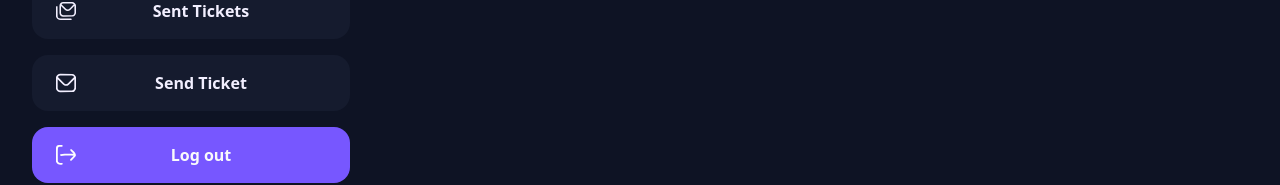
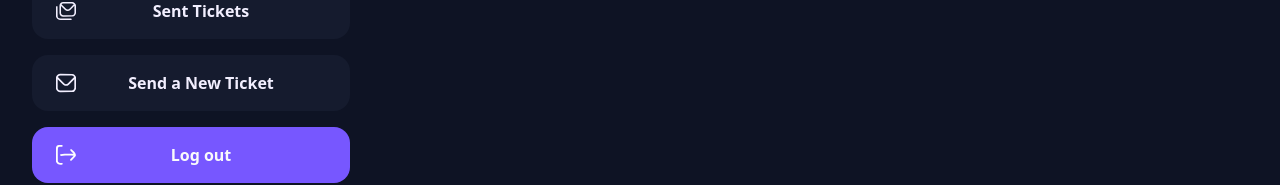
Before and after one commit to DreamAgencyhub/Front-end, a Next.js app: page /profile in a window 1280 px wide. Shown: the part 641-826 px from the top of the page. Built offline with nearby package versions, Linux system fonts and the light colour scheme.

Commit message:
fix: fix a nav button text

```diff
--- a/app/(public)/(user)/profile/Sidebar.tsx
+++ b/app/(public)/(user)/profile/Sidebar.tsx
@@ -31,8 +31,8 @@ const navigationInfo = [
     ),
   },
   {
-    label: "Send Ticket",
-    href: "/support",
+    label: "Send a New Ticket",
+    href: "/profile/support",
     icon: (
       <Envelope className="fill-primary-600 dark:fill-primary-50 stroke-none text-xl  " />
     ),
```
